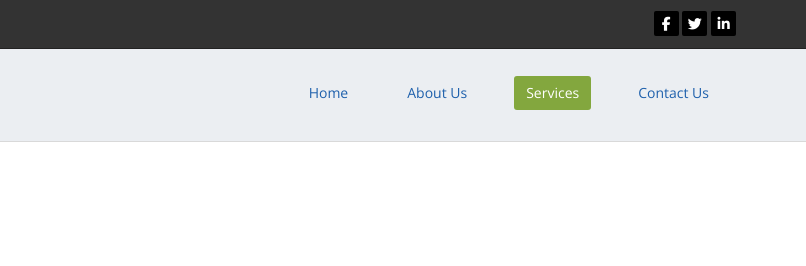
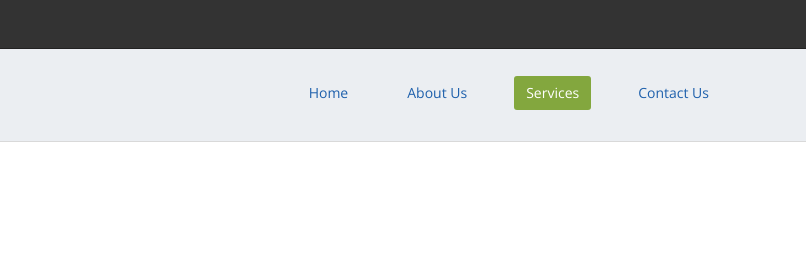
Before and after one commit to mrffrm1/mrffrm1.github.io, a plain HTML site: page outsystems.html in a window 1280 px wide. Shown: the top 266 px of the page, 474-1280 px from the left. Drawn offline with nearby package versions, Linux system fonts and the light colour scheme.

Commit message:
Update outsystems.html

```diff
--- a/outsystems.html
+++ b/outsystems.html
@@ -39,13 +39,7 @@
 							</div>
 						</div>
 						<div class="col-sm-4 col-xs-5">
-							<div class="social">
-								<ul class="social-share">
-									<li><a href="http://www.facebook.com/minusculetechnologies" target="_blank"><i class="fa fa-facebook"></i></a></li>
-									<li><a href="http://twitter.com/minusculetech" target="_blank"><i class="fa fa-twitter"></i></a></li>
-									<li><a href="https://www.linkedin.com/company/minuscule-technologies-pvt.-ltd." target="_blank"><i class="fa fa-linkedin"></i></a></li>
-								</ul>
-							</div>
+
 						</div>
 					</div>
 				</div>
```
